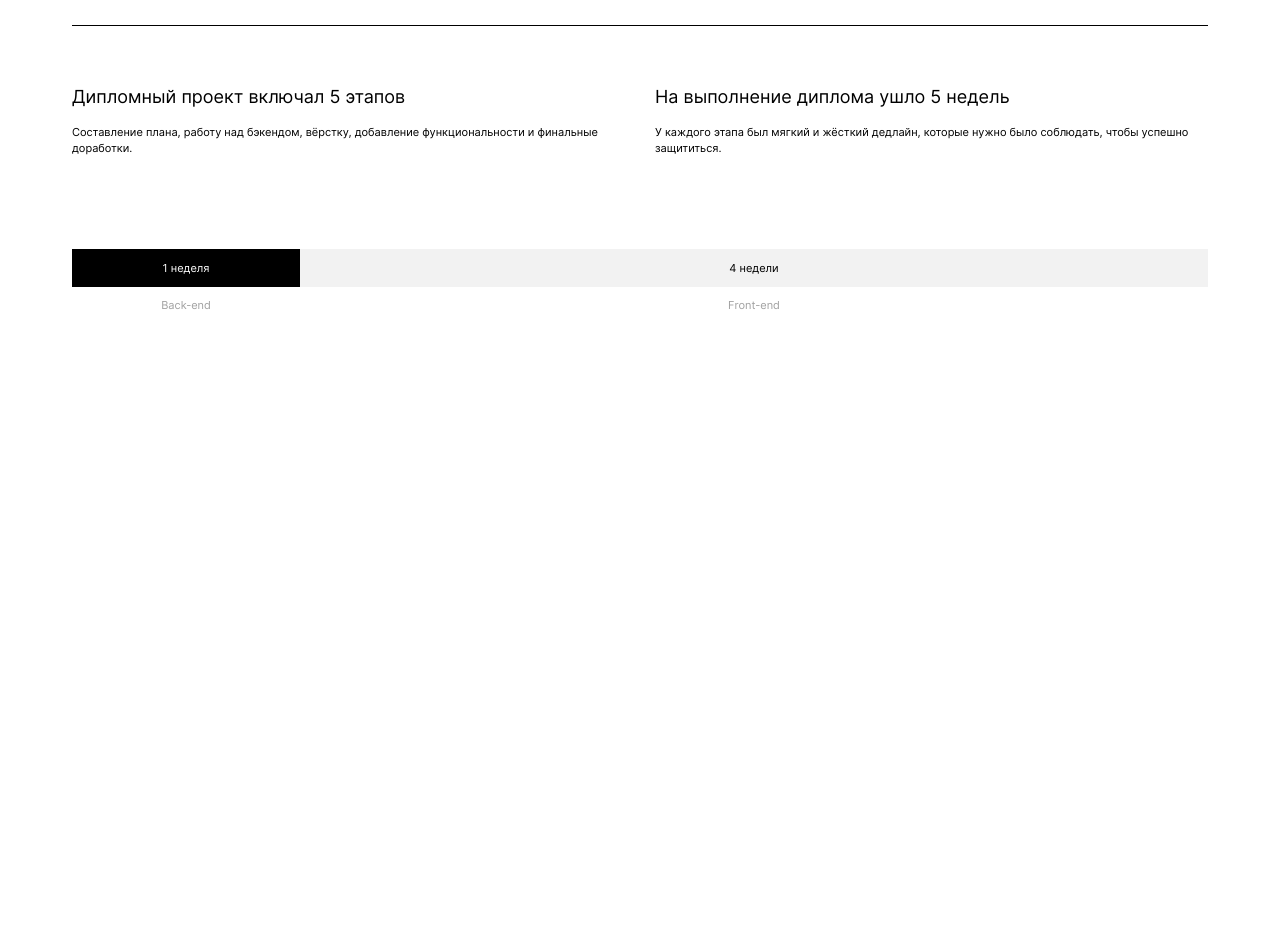
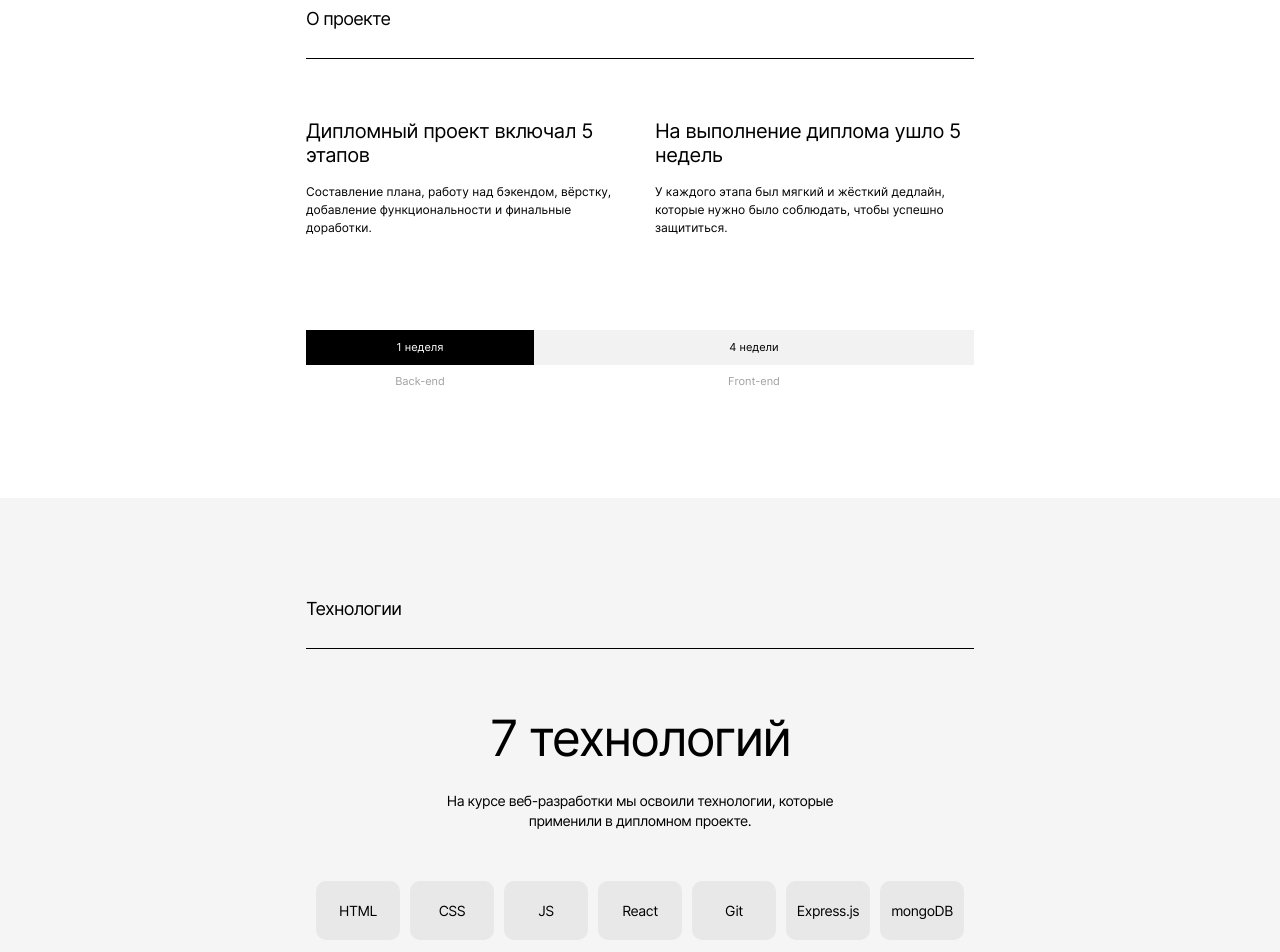
Before and after one commit to AntonovkaE/movies-explorer-frontend, a React (Create React App) app in the folder movie-explorer/: page / in a window 1280 px wide. Shown: the part 760-1712 px from the top of the page. Before the commit the page ends 1123 px from the top, so only its background shows below. Built offline with nearby package versions, Linux system fonts and the light colour scheme.

Commit message:
feat: add styles for techs, refactor styles for others with pixelPerfect

```diff
--- a/movie-explorer/src/components/AboutProject/AboutProject.css
+++ b/movie-explorer/src/components/AboutProject/AboutProject.css
@@ -1,29 +1,3 @@
-.aboutProject__title {
-    font-family: 'Inter';
-    font-style: normal;
-    font-weight: 400;
-    font-size: 18px;
-    line-height: 22px;
-    /* identical to box height */
-    margin: 0;
-    letter-spacing: -0.04em;
-
-    color: #000000;
-}
-
-.aboutProject {
-    padding: 70px 0;
-}
-
-.aboutProject__title::after {
-    margin-top: 28px;
-    margin-bottom: 60px;
-    content: '';
-    display: block;
-    width: 100%;
-    border-bottom: 1px solid #000000;
-}
-
 .aboutProject__paragraph:not(:last-child) {
     margin: 0 0 56px;
 }
@@ -56,25 +30,25 @@
 }
 
 .deadlines__item_back {
-    width: 35%;
-    max-width: 140px;
+    width: 100px;
 }
 
 .deadlines__item_front {
-    width: inherit;
+    flex-grow: 3.5;
+    max-width: inherit;
 }
 
 .deadlines__heading {
     padding-bottom: 11px;
     padding-top: 11px;
+    line-height: 13px;
+    letter-spacing: 0;
 }
-
 
 .deadlines__heading_back {
     color: #FFFFFF;
     background-color: #000000;
 }
-
 
 .deadlines__heading_front {
     background-color: #F2F2F2;
@@ -83,15 +57,23 @@
 .deadlines__subheading {
     color: #A0A0A0;
     margin: 10px auto 0;
+    line-height: 13px;
+    letter-spacing: 0;
 }
 
 @media screen and (min-width: 768px) {
-    .aboutProject {
-        padding: 50px 0;
+    .paragraph__heading {
+        font-size: 20px;
+        line-height: 24px;
+    }
+
+    .paragraph__text {
+        font-size: 12px;
+        line-height: 18px;
+        letter-spacing: 0;
     }
 
     .aboutProject__paragraphs {
-        /*width: calc(50% - 15px);*/
         flex-direction: row;
         margin-bottom: 93px;
     }
@@ -104,6 +86,15 @@
     }
 
     .deadlines__item_back {
-        max-width: 228px;
+        width: 140px;
     }
 }
+
+@media screen and (min-width: 1280px) {
+    .aboutProject {
+        padding: 110px 0;
+    }
+    .deadlines__item_back {
+        width: 228px;
+    }
+}
--- a/movie-explorer/src/components/AboutProject/AboutProject.js
+++ b/movie-explorer/src/components/AboutProject/AboutProject.js
@@ -3,8 +3,8 @@ import './AboutProject.css';
 
 function AboutProject() {
   return (<section className="section aboutProject ">
-    <div className="section__content">
-      <h2 className="aboutProject__title">
+    <div className="section__content section__content_aboutProject">
+      <h2 className="aboutProject__title section__title">
         О проекте
       </h2>
       <div className="aboutProject__paragraphs">
--- a/movie-explorer/src/components/App/App.css
+++ b/movie-explorer/src/components/App/App.css
@@ -23,4 +23,5 @@
     font-weight: 400;
     font-size: 11px;
     line-height: 16px;
+    letter-spacing: -0.04em;
 }
--- a/movie-explorer/src/components/Main/Main.css
+++ b/movie-explorer/src/components/Main/Main.css
@@ -5,19 +5,53 @@
 .section__content {
     width: 88.75%;
     margin: 0 auto;
+    padding: 70px 0;
+}
+
+.section__content_bg {
+    width: 100%;
+    padding: 183px 0 40px;
 }
 
 @media screen and (min-width: 768px){
     .section__content {
-        min-width: 668px;
+        width: 668px;
         max-width: 1150px;
+        padding: 90px 0;
     }
-
+    .section__content_bg {
+        width: 680px;
+    }
 }
 
-/*@media screen and (min-width: 1280px) {*/
-/*    .section__content {*/
-/*        max-width: 1140px;*/
-/*        !*margin: 0 auto;*!*/
-/*    }*/
-/*}*/
+.section__title {
+    font-family: 'Inter';
+    font-style: normal;
+    font-weight: 400;
+    font-size: 18px;
+    line-height: 22px;
+    /* identical to box height */
+    margin: 0;
+    letter-spacing: -0.04em;
+
+    color: #000000;
+}
+
+
+.section__title::after {
+    margin-top: 28px;
+    margin-bottom: 60px;
+    content: '';
+    display: block;
+    width: 100%;
+    border-bottom: 1px solid #000000;
+}
+
+@media screen and (min-width: 1280px) {
+    .section__content {
+        padding: 0;
+    }
+    .section__content_bg {
+        width: 1140px;
+    }
+}
--- a/movie-explorer/src/components/Main/Main.js
+++ b/movie-explorer/src/components/Main/Main.js
@@ -2,11 +2,13 @@ import React from 'react';
 import AboutProject from '../AboutProject/AboutProject';
 import Promo from '../Promo/Promo';
 import './Main.css'
+import Techs from '../Techs/Techs';
 function Main() {
   return (
     <>
       <Promo/>
       <AboutProject/>
+      <Techs />
     </>)
 }
 
--- a/movie-explorer/src/components/Promo/Promo.css
+++ b/movie-explorer/src/components/Promo/Promo.css
@@ -35,6 +35,7 @@
     min-width: 300px;
     max-width: 600px;
     margin-bottom: 60px;
+    margin-top: 0;
 }
 
 @media screen and (min-width: 768px) {
@@ -57,7 +58,7 @@
         width: 626px;
         align-self: flex-start;
     }
-    .promo__content {
+    .promo{
         padding: 50px 70px 60px;
     }
     .promo__background {
--- a/movie-explorer/src/components/Promo/Promo.js
+++ b/movie-explorer/src/components/Promo/Promo.js
@@ -3,7 +3,7 @@ import './Promo.css'
 
 function Promo() {
   return(<section className="promo section">
-    <div className="section__content promo__content">
+    <div className="section__content section__content_bg promo__content">
       <h1 className="page__title">
         Учебный проект студента факультета Веб-разработки.
       </h1>
--- a/movie-explorer/src/components/Techs/Techs.css
+++ b/movie-explorer/src/components/Techs/Techs.css
@@ -0,0 +1,70 @@
+
+.techs-list {
+    display: grid;
+    gap: 10px;
+    grid-template-columns: repeat(auto-fill, 84px);
+    margin: 0 10px;
+    align-content: center;
+    justify-content: center;
+}
+
+.techs__heading {
+    font-family: 'Inter';
+    font-style: normal;
+    font-weight: 400;
+    font-size: 30px;
+    line-height: 36px;
+    text-align: center;
+    letter-spacing: -0.04em;
+
+    margin: 0 auto 24px;
+}
+
+.techs__subheading {
+    text-align: center;
+    margin: 0 auto 50px;
+}
+
+.techs-list__item {
+    background-color: #E8E8E8;
+    padding: 21px 0;
+    text-align: center;
+    border-radius: 10px;
+    line-height: 15px;
+}
+
+@media screen and (min-width: 768px) {
+    .techs {
+        background-color: #F5F5F5;
+    }
+
+    .techs__heading {
+        font-size: 50px;
+        line-height: 58px;
+    }
+
+    .techs__subheading {
+        width: 460px;
+        font-size: 12px;
+        line-height: 18px;
+    }
+
+    .techs-list__item {
+        font-size: 12px;
+        line-height: 15px;
+    }
+}
+
+@media screen and (min-width: 1280px) {
+    .techs {
+        padding: 100px 0;
+    }
+    .techs__subheading {
+        font-size: 14px;
+        line-height: 20px;
+    }
+    .techs-list__item {
+        font-size: 14px;
+        line-height: 17px;
+    }
+}
--- a/movie-explorer/src/components/Techs/Techs.js
+++ b/movie-explorer/src/components/Techs/Techs.js
@@ -0,0 +1,37 @@
+import React from 'react';
+import './Techs.css'
+
+function Techs() {
+  return(<section className="techs section">
+    <div className="section__content">
+      <h2 className="section__title">Технологии</h2>
+      <h3 className="techs__heading">7 технологий</h3>
+      <p className="techs__subheading">На курсе веб-разработки мы освоили технологии, которые применили в дипломном проекте.</p>
+      <ul className="list techs-list">
+        <li className="techs-list__item" >
+          HTML
+        </li>
+        <li className="techs-list__item" >
+          CSS
+        </li>
+        <li className="techs-list__item" >
+          JS
+        </li>
+        <li className="techs-list__item" >
+          React
+        </li>
+        <li className="techs-list__item" >
+          Git
+        </li>
+        <li className="techs-list__item" >
+          Express.js
+        </li>
+        <li className="techs-list__item" >
+          mongoDB
+        </li>
+      </ul>
+    </div>
+  </section>)
+}
+
+export default Techs;
```
